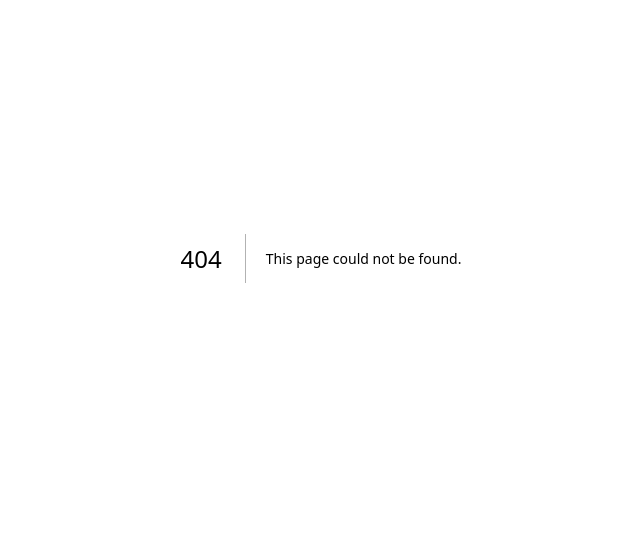
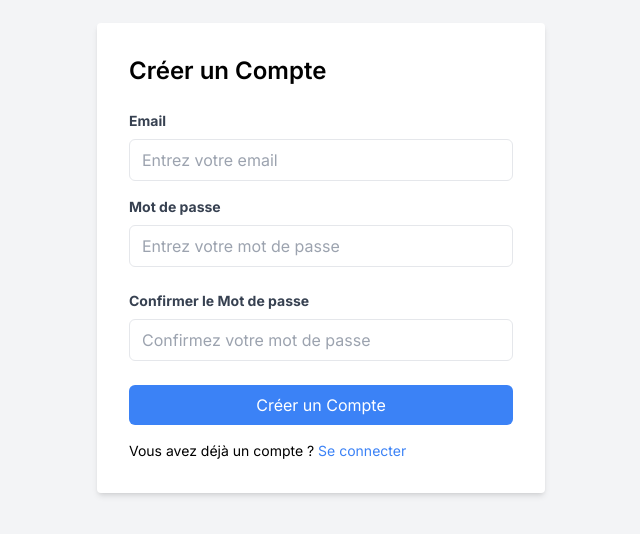
Before and after one commit to djudj-dev/projet-web, a Next.js app in the folder quizzeo/: page /connexion/createAccount in a window 1280 px wide. Before the commit this address had no page. Shown: the part 142-676 px from the top of the page, without its empty margins (319-959 px from the left). Built offline with nearby package versions, Linux system fonts and the light colour scheme.

Commit message:
Create createAccount page

```diff
--- /dev/null
+++ b/quizzeo/src/app/connexion/createAccount/page.jsx
@@ -0,0 +1,73 @@
+import Link from "next/link";
+
+export default function Page() {
+    return (
+        <div className="bg-gray-100 min-h-screen flex items-center justify-center">
+            <div className="max-w-md w-full bg-white p-8 rounded shadow-md">
+                <h2 className="text-2xl font-semibold mb-6">Créer un Compte</h2>
+                <form>
+                    <div className="mb-4">
+                        <label
+                            htmlFor="email"
+                            className="block text-gray-700 text-sm font-bold mb-2"
+                        >
+                            Email
+                        </label>
+                        <input
+                            type="email"
+                            id="email"
+                            name="email"
+                            className="w-full px-3 py-2 border rounded-md focus:outline-none focus:border-blue-500"
+                            placeholder="Entrez votre email"
+                        />
+                    </div>
+                    <div className="mb-6">
+                        <label
+                            htmlFor="password"
+                            className="block text-gray-700 text-sm font-bold mb-2"
+                        >
+                            Mot de passe
+                        </label>
+                        <input
+                            type="password"
+                            id="password"
+                            name="password"
+                            className="w-full px-3 py-2 border rounded-md focus:outline-none focus:border-blue-500"
+                            placeholder="Entrez votre mot de passe"
+                        />
+                    </div>
+                    <div className="mb-6">
+                        <label
+                            htmlFor="confirmPassword"
+                            className="block text-gray-700 text-sm font-bold mb-2"
+                        >
+                            Confirmer le Mot de passe
+                        </label>
+                        <input
+                            type="password"
+                            id="confirmPassword"
+                            name="confirmPassword"
+                            className="w-full px-3 py-2 border rounded-md focus:outline-none focus:border-blue-500"
+                            placeholder="Confirmez votre mot de passe"
+                        />
+                    </div>
+                    <button
+                        type="submit"
+                        className="w-full bg-blue-500 text-white py-2 px-4 rounded-md hover:bg-blue-600 focus:outline-none focus:bg-blue-600"
+                    >
+                        Créer un Compte
+                    </button>
+                </form>
+                <p className="text-sm mt-4">
+                    Vous avez déjà un compte ?{" "}
+                    <Link
+                        href="/connexion/login"
+                        className="text-blue-500 hover:underline"
+                    >
+                        Se connecter
+                    </Link>
+                </p>
+            </div>
+        </div>
+    );
+}
```
